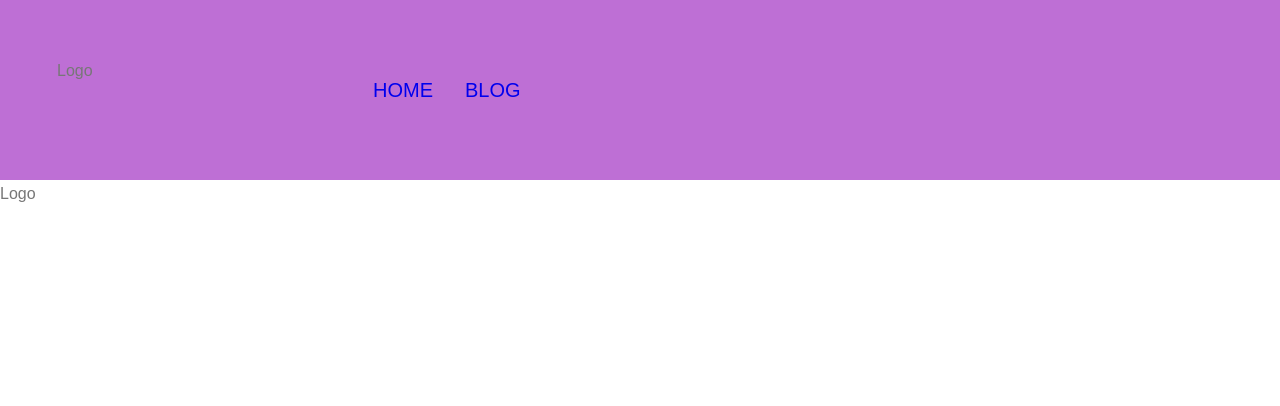
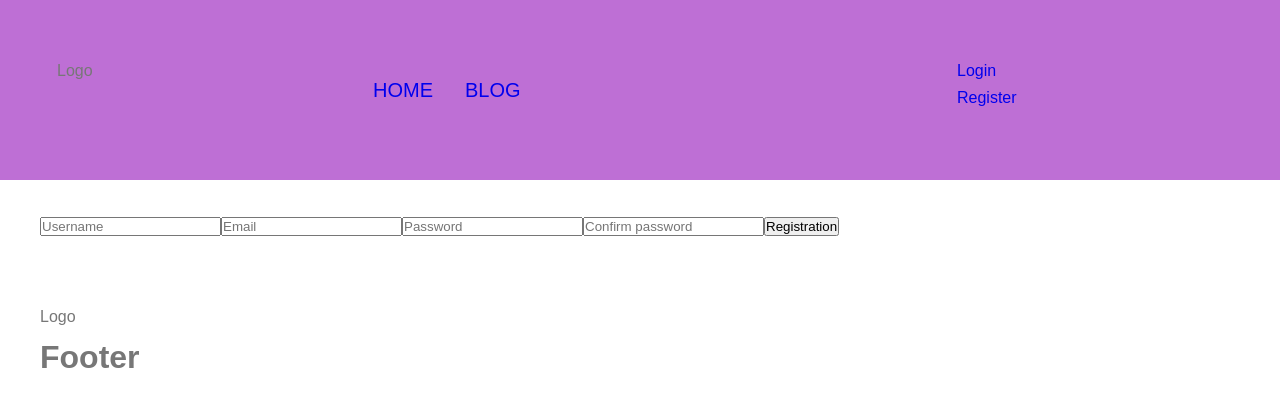
Before and after one commit to franek86/bugobrew, a Nuxt app: page /auth/register in a window 1280 px wide. Before the commit this address had no page. Shown: the top 406 px of the page. Built offline with nearby package versions, Linux system fonts and the light colour scheme; no server answers.

Commit message:
login, register, user auth

```diff
--- a/components/AppHeader.vue
+++ b/components/AppHeader.vue
@@ -7,13 +7,27 @@
                     <Logo />
                 </div>
 
-                 <div class="col-9">
+                 <div class="col-6">
                     <div class="header__nav">
                         <ul class="main__nav">
                             <li><nuxt-link to="/">Home</nuxt-link></li>
                             <li><nuxt-link to="/blog">Blog</nuxt-link></li>
                         </ul>
                     </div>
+                 </div>
+
+                 <div class="col-3">
+                     <div class="login__nav">
+                         <div v-if="$auth.loggedIn">
+                             <div class="login__nav_user">{{$auth.user.username}}</div>
+                             <div class="logout" @click.prevent="logout">Logout</div>
+                         </div>
+
+                         <div v-else>
+                             <div><nuxt-link to="/auth/login">Login</nuxt-link></div>
+                              <div><nuxt-link to="/auth/register">Register</nuxt-link></div>
+                         </div>
+                     </div>
                  </div>
 
             </div>
@@ -30,7 +44,16 @@ import Logo from "../components/Logo"
 export default {
   components: {
       Logo
+  },
+
+  methods:{
+    async logout() {
+        await this.$auth.logout();
+    }
   }
+
+
+
 }
 
 </script>
--- a/components/Footer.vue
+++ b/components/Footer.vue
@@ -1,6 +1,10 @@
 <template>
-    <footer class="footer flex">
-        <Logo />
+    <footer class="footer">
+        <div class="container">
+            <Logo />
+             <h1>Footer</h1>
+        </div>
+
     </footer>
 </template>
 
--- /dev/null
+++ b/components/admin/AdminContent.vue
@@ -0,0 +1,15 @@
+<template>
+    <div class="content">
+        <h1>admin content</h1>
+    </div>
+</template>
+
+<script>
+export default {
+
+}
+</script>
+
+<style lang="sass" scoped>
+
+</style>
--- /dev/null
+++ b/components/admin/AdminSideBar.vue
@@ -0,0 +1,15 @@
+<template>
+    <div class="sidebar">
+        <h1>admin sidebar</h1>
+    </div>
+</template>
+
+<script>
+export default {
+
+}
+</script>
+
+<style lang="sass" scoped>
+
+</style>
--- a/layouts/default.vue
+++ b/layouts/default.vue
@@ -8,8 +8,8 @@
 
 <script>
 
-import AppHeader from "../components/AppHeader"
-import Footer from "../components/Footer"
+import AppHeader from "@/components/AppHeader"
+import Footer from "@/components/Footer"
 
 export default {
   components:{
--- a/nuxt.config.js
+++ b/nuxt.config.js
@@ -29,25 +29,51 @@ export default {
   ** Plugins to load before mounting the App
   */
   plugins: [
+
   ],
   /*
   ** Nuxt.js dev-modules
   */
   buildModules: [
+
   ],
   /*
   ** Nuxt.js modules
   */
   modules: [
     '@nuxtjs/axios',
+    '@nuxtjs/auth',
     '@nuxtjs/style-resources'
   ],
   /*
   ** Axios modul congiguration
   */
   axios:{
+    baseURL:'http://localhost:1337'
+  },
 
+  auth: {
+    strategies: {
+      local: {
+        endpoints: {
+          login: { url: '/auth/local', method: 'post', propertyName: 'jwt' },
+          logout: false,
+          user: { url: '/users/me', method: 'get', propertyName: false }
+        },
+        tokenRequired: true,
+        tokenType: 'bearer',
+        // globalToken: true,
+        // autoFetchUser: true
+      },
+      tokenName: 'jwt'
+    },
+    redirect:{
+      login:'/auth/login',
+      home:'/Admin'
+    }
   },
+
+
 
   styleResources:{
       scss: [
--- a/package.json
+++ b/package.json
@@ -11,6 +11,7 @@
     "generate": "nuxt generate"
   },
   "dependencies": {
+    "@nuxtjs/auth": "^4.9.1",
     "@nuxtjs/axios": "^5.10.3",
     "@nuxtjs/style-resources": "^1.0.0",
     "nuxt": "^2.0.0",
--- /dev/null
+++ b/pages/Admin/index.vue
@@ -0,0 +1,34 @@
+<template>
+    <div class="container">
+
+        <div class="row">
+            <div class="col-3">
+                <AdminSideBar />
+            </div>
+            <div class="col-9">
+                 <AdminContent />
+            </div>
+        </div>
+
+    </div>
+</template>
+
+<script>
+
+import AdminSideBar from '@/components/admin/AdminSideBar';
+import AdminContent from '@/components/admin/AdminContent';
+
+export default {
+
+middleware: 'auth',
+
+components: {
+    AdminSideBar,
+    AdminContent
+  }
+}
+
+</script>
+<style lang="sass" scoped>
+
+</style>
--- a/pages/Blog/index.vue
+++ b/pages/Blog/index.vue
@@ -1,14 +1,19 @@
 <template>
-  <div class="container">
+  <div class="article container">
 
-    <div v-for="post in posts" :key="post.id">
-<h1>{{post.Title}}</h1>
-<p>{{post.Content}}</p>
-<p>{{post.Date}}</p>
-<p>{{post.Author}}</p>
-<img :src="'http://localhost:1337' + post.Image.url" alt="" />
+    <article class="article__box" v-for="post in posts" :key="post.id">
+      <div class="article__content">
+        <h1>{{post.Title}}</h1>
+      <p>{{post.Content}}</p>
+      <p>{{post.Date}}</p>
+      <p>{{post.Author}}</p>
+      </div>
 
-    </div>
+      <div class="article__img">
+        <img :src="'http://localhost:1337' + post.Image.url" alt="" />
+      </div>
+    </article>
+
   </div>
 </template>
 
@@ -16,14 +21,6 @@
 
 
  export default {
-  /* fetch({store}){
-     return axios.get('http://localhost:1337/blogs').then((res)=> {
-       store.commit('frontPagePosts', res.data)
-       console.log(res.data);
-     }) . catch((error)=> {
-       console.log(error)
-     })
-   },*/
 
   computed:{
     posts(){
@@ -41,10 +38,6 @@
 </script>
 
 
-<style lang="scss">
-img{
-  width: 350px;
-  height: 350px;
-  object-fit: cover;
-}
+<style lang="scss" scoped>
+
 </style>
--- /dev/null
+++ b/pages/auth/login.vue
@@ -0,0 +1,48 @@
+<template>
+    <div class="container">
+        <form>
+            <input v-model="userInfo.identifier" type="email" placeholder="Email">
+            <input v-model="userInfo.password " type="password" placeholder="Password">
+            <button class="btn--primary" @click.prevent="submitForm()">Login</button>
+        </form>
+
+
+    </div>
+</template>
+
+<script>
+
+
+
+export default {
+
+    data(){
+        return{
+            vaild: false,
+            showPassword: false,
+            userInfo:{
+                identifier:'',
+                password:''
+            }
+        }
+    },
+
+    methods:{
+
+        async submitForm(){
+           try{
+                await this.$auth.loginWith('local', { data: this.userInfo });
+                this.$router.push({name: 'Admin'})
+           } catch(error){
+               console.log(error.response.data.message);
+           }
+
+        }
+    }
+
+}
+</script>
+
+<style lang="sass" scoped>
+
+</style>
--- /dev/null
+++ b/pages/auth/register.vue
@@ -0,0 +1,61 @@
+<template>
+    <div class="container">
+        <form>
+
+            <input v-model="userInfo.username" type="name" placeholder="Username" required>
+
+            <input v-model="userInfo.email" type="email" placeholder="Email" required>
+            <input v-model="userInfo.password " type="password" placeholder="Password" required>
+            <input v-model="userInfo.passwordConfirm " type="password" placeholder="Confirm password" :error="!validPassword()" required>
+            <button class="btn--primary" @click.prevent="registerForm()">Registration</button>
+        </form>
+
+
+    </div>
+</template>
+
+<script>
+
+
+
+export default {
+
+
+
+    data(){
+        return{
+            errorMsg: null,
+            showPassword: false,
+            userInfo:{
+                username:'',
+                email:'',
+                password:'',
+                confirmPassword:''
+            },
+
+        }
+    },
+
+    methods:{
+        async registerForm(){
+            try{
+                await this.$axios.post('http://localhost:1337/auth/local/register', this.userInfo );
+                this.$auth.login({data: this.userInfo})
+                this.$router.push({name: 'auth-login'})
+            } catch(error){
+                console.log(error.response.data.message);
+            }
+
+        },
+
+        validPassword(){
+            this.userInfo.password == this.userInfo.confirmPassword
+        }
+    }
+
+}
+</script>
+
+<style lang="sass" scoped>
+
+</style>
```
Also changed, not shown: store/index.js (line endings or trailing spaces), 1 other file (tests, documents, lock files or other folders).
